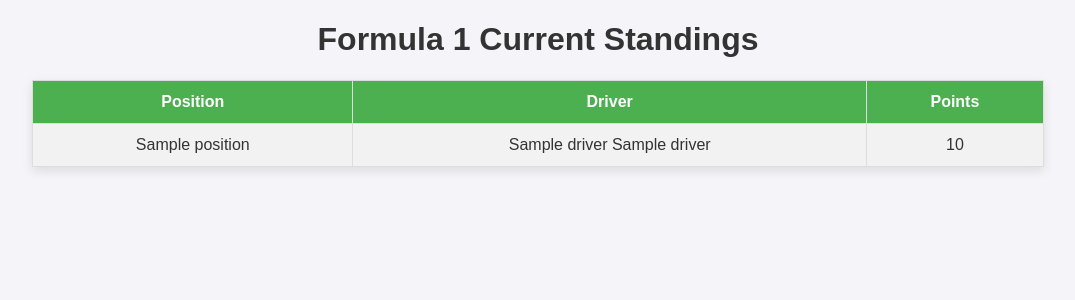
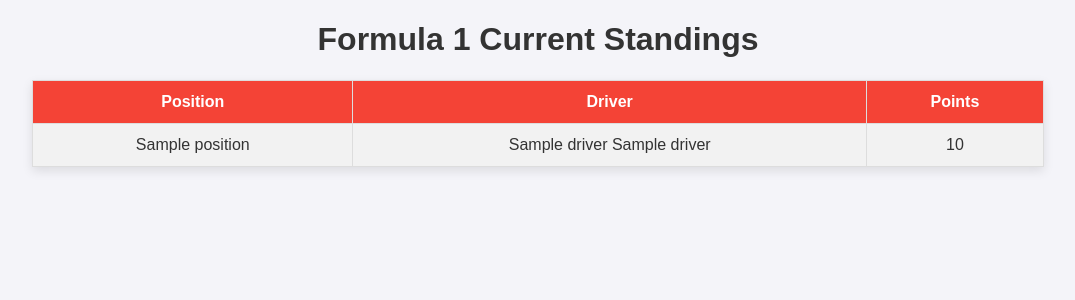
Before and after one commit to otarbakh/Skydeploy, a Flask app: page / in a window 1280 px wide. Shown: the top 300 px of the page, without its empty margins (102-1177 px from the left). Run offline with Flask 3, Linux system fonts and the light colour scheme; a database or web service that is not in the repository returns one stand-in record (values such as "Sample title"); data that the repository does not hold is empty.

Commit message:
colour change

```diff
--- a/app/templates/index.html
+++ b/app/templates/index.html
@@ -23,7 +23,7 @@
             border: 1px solid #ddd;
         }
         th {
-            background-color: #4CAF50;
+            background-color: #f44336; /* Changed to red */
             color: white;
         }
         tr:nth-child(even) {
```
